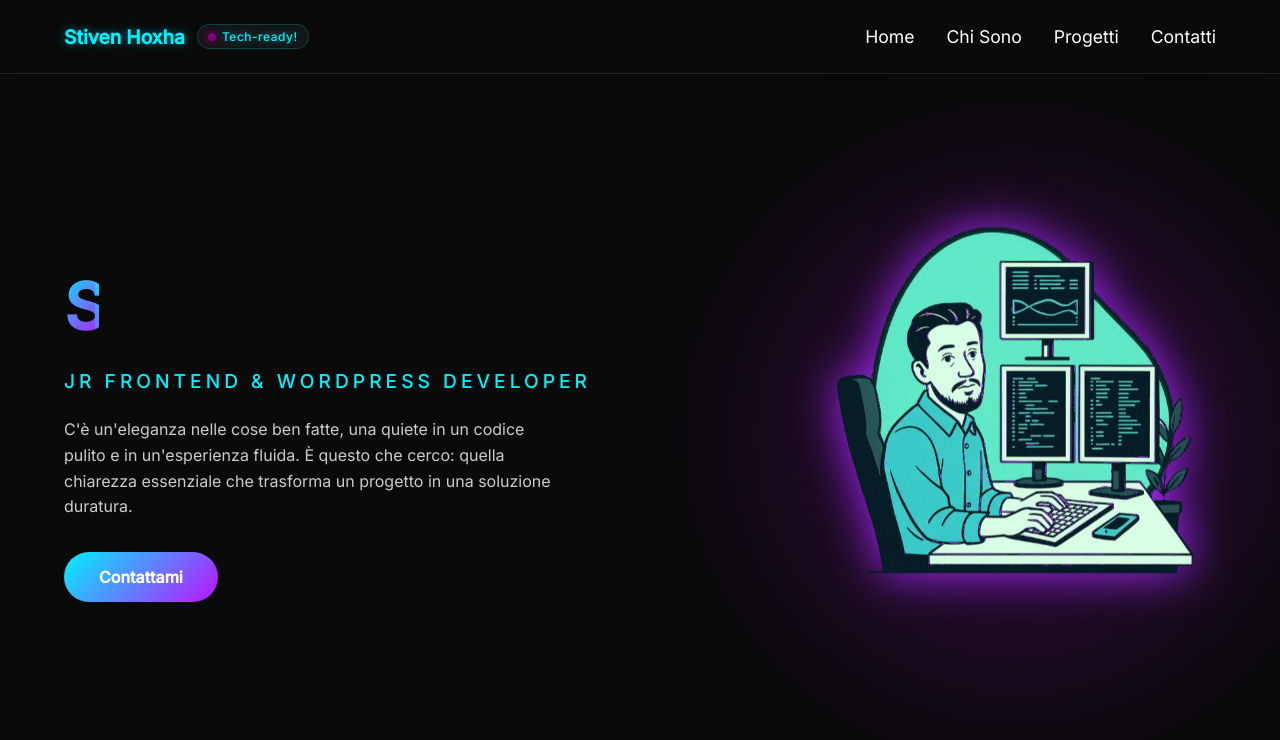
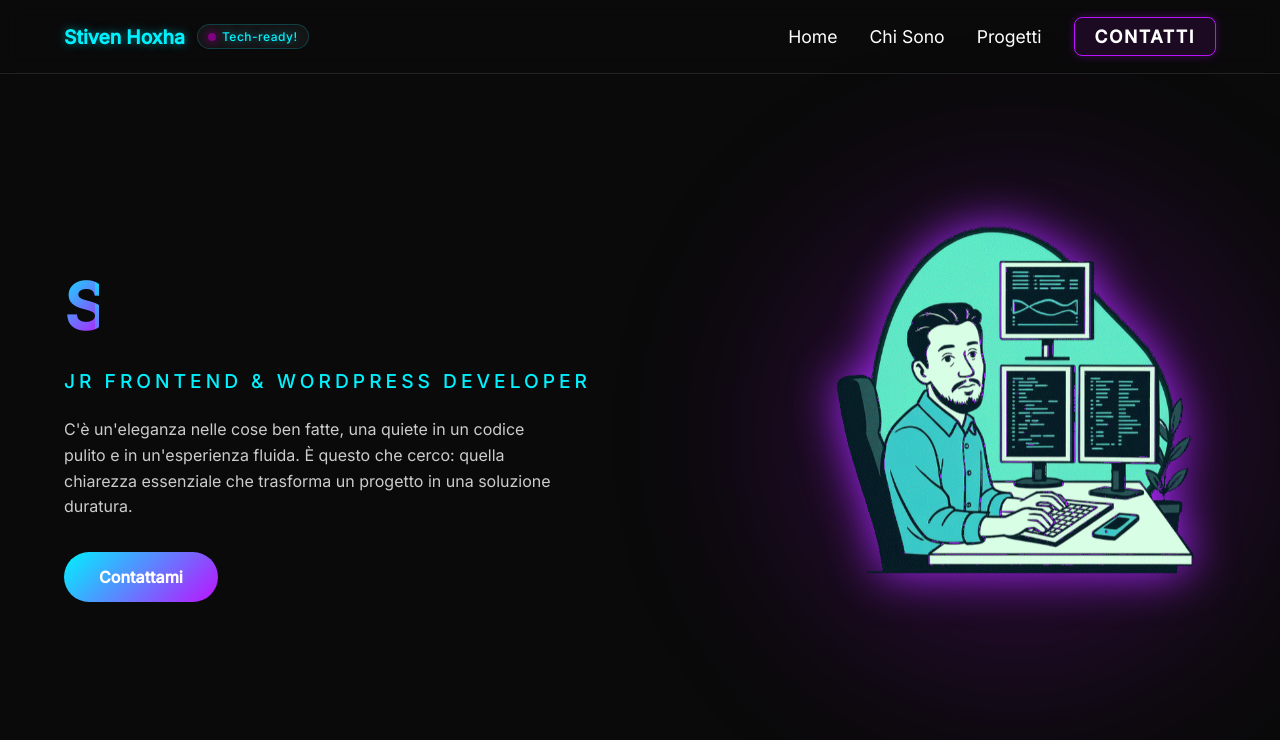
Before and after one commit to Stiv3nn/portfolio, a React (Vite) app: page / in a window 1280 px wide. Shown: the top 740 px of the page. Built offline with nearby package versions, Linux system fonts and the light colour scheme.

Commit message:
aggiunto il bordo al link contatti sulla navbar

```diff
--- a/src/Components/Navbar.css
+++ b/src/Components/Navbar.css
@@ -206,3 +206,59 @@
         display: none;
     }
 }
+
+/* --- STILE LINK CONTATTI EVIDENZIATO --- */
+.nav-contact {
+    position: relative;
+    padding: 8px 20px !important;
+    border-radius: 8px;
+    background: rgba(188, 19, 254, 0.1);
+    /* Sfondo viola leggero */
+    border: 1px solid #bc13fe;
+    color: #fff !important;
+    font-weight: 800;
+    text-transform: uppercase;
+    letter-spacing: 1.5px;
+    transition: all 0.3s ease;
+    box-shadow: 0 0 10px rgba(188, 19, 254, 0.3);
+}
+
+/* Effetto Hover */
+.nav-contact:hover {
+    background: #bc13fe;
+    color: #000 !important;
+    /* Testo nero su fondo viola pieno */
+    box-shadow: 0 0 20px #bc13fe;
+    transform: translateY(-2px);
+}
+
+/* Animazione Pulsante sottile per attirare l'occhio */
+.nav-contact::after {
+    content: '';
+    position: absolute;
+    inset: -2px;
+    border: 1px solid #bc13fe;
+    border-radius: 10px;
+    opacity: 0;
+    animation: contact-pulse 2s infinite;
+}
+
+@keyframes contact-pulse {
+    0% {
+        transform: scale(1);
+        opacity: 0.8;
+    }
+
+    100% {
+        transform: scale(1.2);
+        opacity: 0;
+    }
+}
+
+/* Mobile: lo rendiamo un po' più compatto */
+@media (max-width: 768px) {
+    .nav-contact {
+        padding: 6px 15px !important;
+        font-size: 0.8rem;
+    }
+}
--- a/src/Components/Navbar.jsx
+++ b/src/Components/Navbar.jsx
@@ -2,7 +2,7 @@ import React from 'react';
 import data from '../data/data.json';
 import { useState } from 'react';
 import './Navbar.css';
-import { Link } from 'react-router-dom'; // Importa Link
+import { Link } from 'react-router-dom';
 
 const Navbar = () => {
     const { logo, navLinks } = data.navbar;
@@ -31,12 +31,21 @@ const Navbar = () => {
 
             {/* MENU LINKS */}
             <ul className={`nav-links ${isOpen ? 'active' : ''}`}>
-                {navLinks.map((link, index) => (
-                    <li key={index} onClick={() => setIsOpen(false)}>
-                        {/* Sostituiamo <a> con <Link> e "href" con "to" */}
-                        <Link to={link.path}>{link.label}</Link>
-                    </li>
-                ))}
+                {navLinks.map((link, index) => {
+                    // Controlliamo se il link è quello dei contatti
+                    const isContact = link.label.toLowerCase() === 'contatti' || link.path === '/contatti';
+
+                    return (
+                        <li key={index} onClick={() => setIsOpen(false)}>
+                            <Link
+                                to={link.path}
+                                className={isContact ? 'nav-contact' : ''}
+                            >
+                                {link.label}
+                            </Link>
+                        </li>
+                    );
+                })}
             </ul>
         </nav>
     );
```
